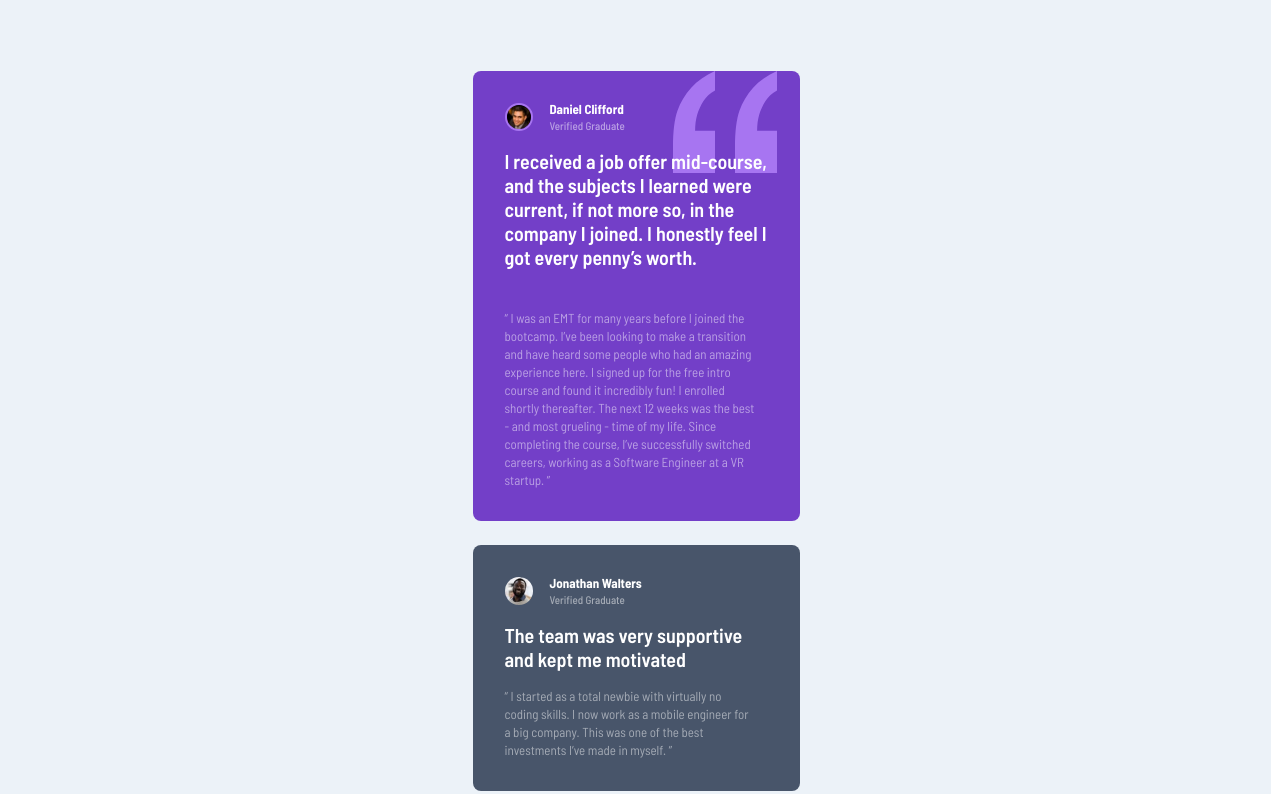
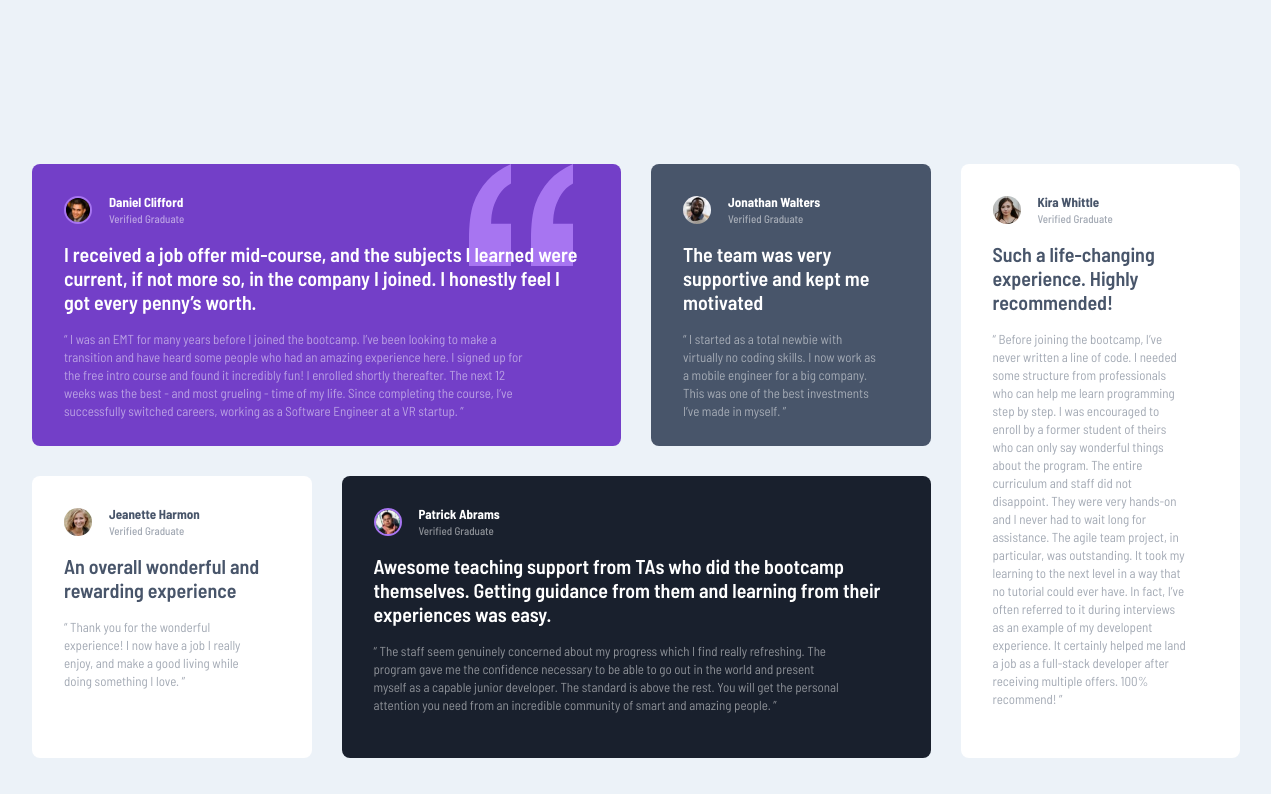
Before and after one commit to Hekimianz/testimonials, a plain HTML site: page index.html in a window 1536 px wide. Shown: the top 794 px of the page, without its empty margins (132-1403 px from the left). Drawn offline with Linux system fonts and the light colour scheme.

Commit message:
Finished challenge

```diff
--- a/style.css
+++ b/style.css
@@ -5,7 +5,8 @@
 }
 
 body,
-html {
+html,
+main {
   width: 100%;
   min-height: 100vh;
   display: flex;
@@ -15,7 +16,6 @@ html {
 }
 
 main {
-  width: 100%;
   color: #fff;
   font-family: "Barlow Semi Condensed";
 }
@@ -106,3 +106,45 @@ main {
 .card:nth-of-type(4) {
   background-color: #19202d;
 }
+
+@media screen and (min-width: 1440px) {
+  .cards__cont {
+    display: grid;
+    grid-template-columns: 1fr 1fr 1fr 1fr;
+    grid-template-rows: 282px 282px;
+    padding: 164px;
+    gap: 30px;
+    align-items: stretch;
+  }
+
+  .card:first-of-type {
+    grid-column-start: 1;
+    grid-column-end: 3;
+  }
+
+  .card:first-of-type .card__text--first {
+    margin-bottom: 16px;
+  }
+
+  .card:nth-of-type(3) {
+    grid-column: 1/2;
+  }
+
+  .card:nth-of-type(5) {
+    grid-column: 4/-1;
+    grid-row: 1 / 3;
+  }
+
+  .card:nth-of-type(4) {
+    grid-column: 2 / 4;
+  }
+
+  .card {
+    max-width: 100%;
+    padding-bottom: 26px;
+  }
+
+  .card__text--second {
+    width: 90%;
+  }
+}
```
Also changed, not shown: desktopScreen.png (added), mobileScreen.png (added), 2 other files.
